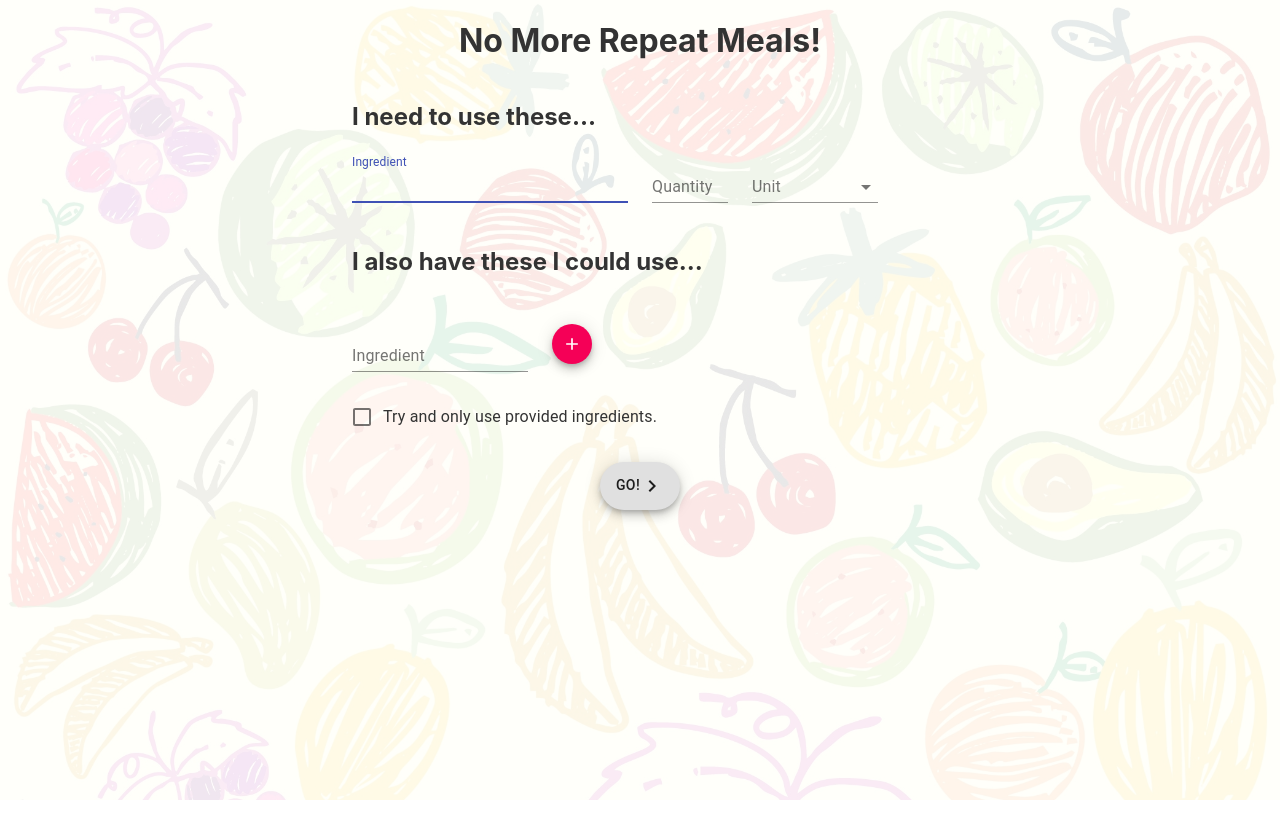
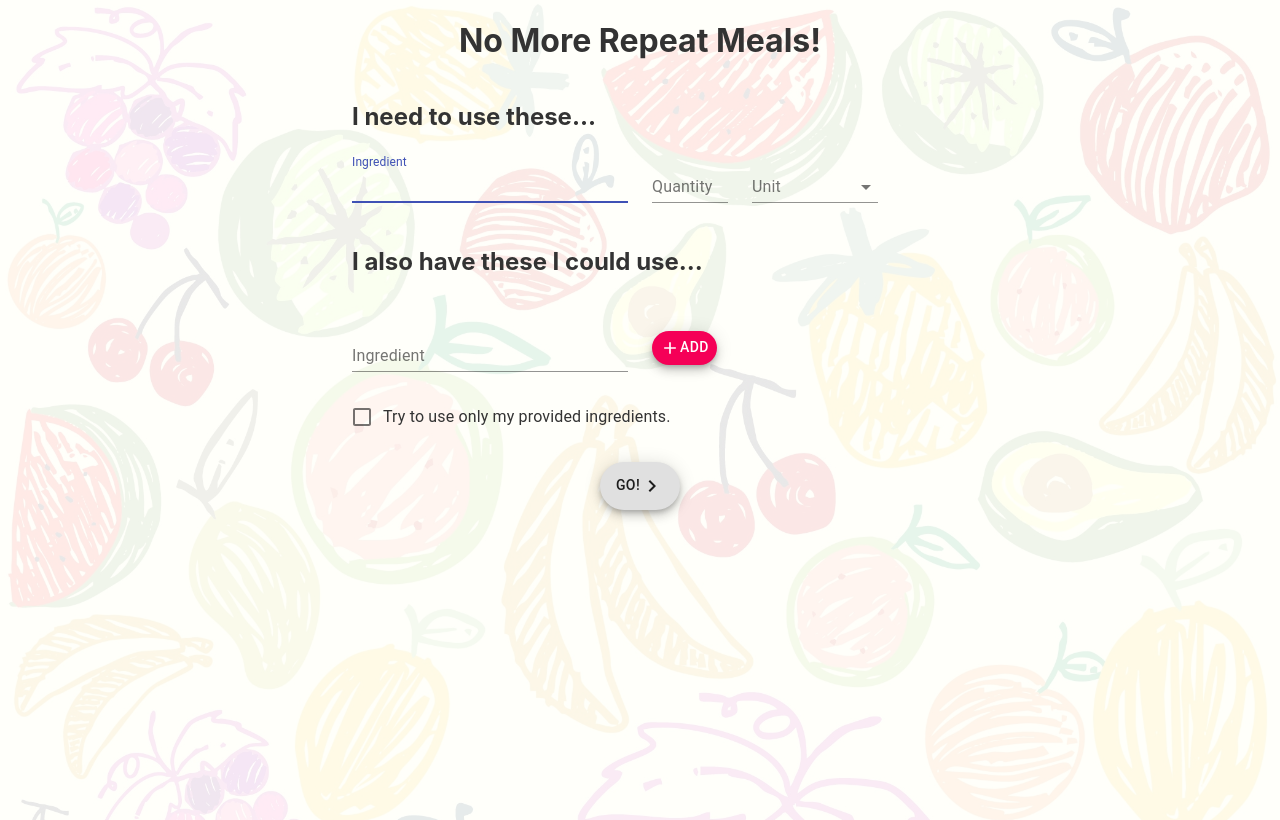
Before and after one commit to YenRaven/no-more-repeat-meals, a React (Create React App) app: page /get-started in a window 1280 px wide. Built offline with nearby package versions, Linux system fonts and the light colour scheme.

Commit message:
Add label to additional-ingredients input.

```diff
--- a/src/App.css
+++ b/src/App.css
@@ -11,9 +11,10 @@ h2 {
   display: flex;
   flex-direction: column;
   align-items: center;
-  height: 100vh;
+  min-height: 100vh;
   color: #333;
   background-color: rgba(255, 255, 255, 0.9);
+  padding-bottom: 20px;
 }
 
 .title-images-wrapper{
@@ -73,8 +74,14 @@ h2 {
 
 .food-control,
 .amount-control,
-.measurement-control {
+.measurement-control,
+.additional-ingredient-input {
 	width: 100%;
+}
+
+.MuiGrid-item{
+	display: flex;
+	align-items: center;
 }
 
 .additional-ingredient {
--- a/src/App.tsx
+++ b/src/App.tsx
@@ -40,7 +40,7 @@ function App() {
 							}} />
 							<Grid item xs={12}>
 								<FormControlLabel
-									label="Try and only use provided ingredients."
+									label="Try to use only my provided ingredients."
 									control={
 										<Checkbox
 											checked={limitToProvided}
--- a/src/additional-ingredients-list.tsx
+++ b/src/additional-ingredients-list.tsx
@@ -1,5 +1,5 @@
 import React, {useCallback, useRef} from 'react';
-import {map, reject} from 'lodash';
+import {map, reject, uniq} from 'lodash';
 
 import Grid from '@material-ui/core/Grid';
 import {Fab, FormControl, TextField, Chip} from '@material-ui/core';
@@ -24,8 +24,12 @@ export const AdditionalIngredientList = ({ingredients, onChange}: Props) => {
 		() => {
 			const newChip = addInputRef.current ? addInputRef.current?.value : '';
 			if (newChip !== '') {
+				if (addInputRef.current) {
+					addInputRef.current.value = '';
+				}
+
 				onChange(
-					[...ingredients, newChip],
+					uniq([...ingredients, newChip]),
 				);
 			}
 		},
@@ -37,12 +41,12 @@ export const AdditionalIngredientList = ({ingredients, onChange}: Props) => {
 				handleDelete(index);
 			}} />)}
 		</Grid>
-		<Grid item xs={4}>
+		<Grid item xs={6}>
 			<FormControl className="additional-ingredient-input">
 				<TextField inputRef={addInputRef} id="additional-ingredient" label="Ingredient" />
 			</FormControl>
 		</Grid>
-		<Grid item xs={8}>
+		<Grid item xs={6}>
 			<Fab
 				onClick={() => {
 					handleAdd();
@@ -50,8 +54,9 @@ export const AdditionalIngredientList = ({ingredients, onChange}: Props) => {
 				size="small"
 				color="secondary"
 				aria-label="add"
+				variant="extended"
 			>
-				<Add fontSize="small" />
+				<Add fontSize="small" /> Add
 			</Fab>
 		</Grid>
 	</>;
```
